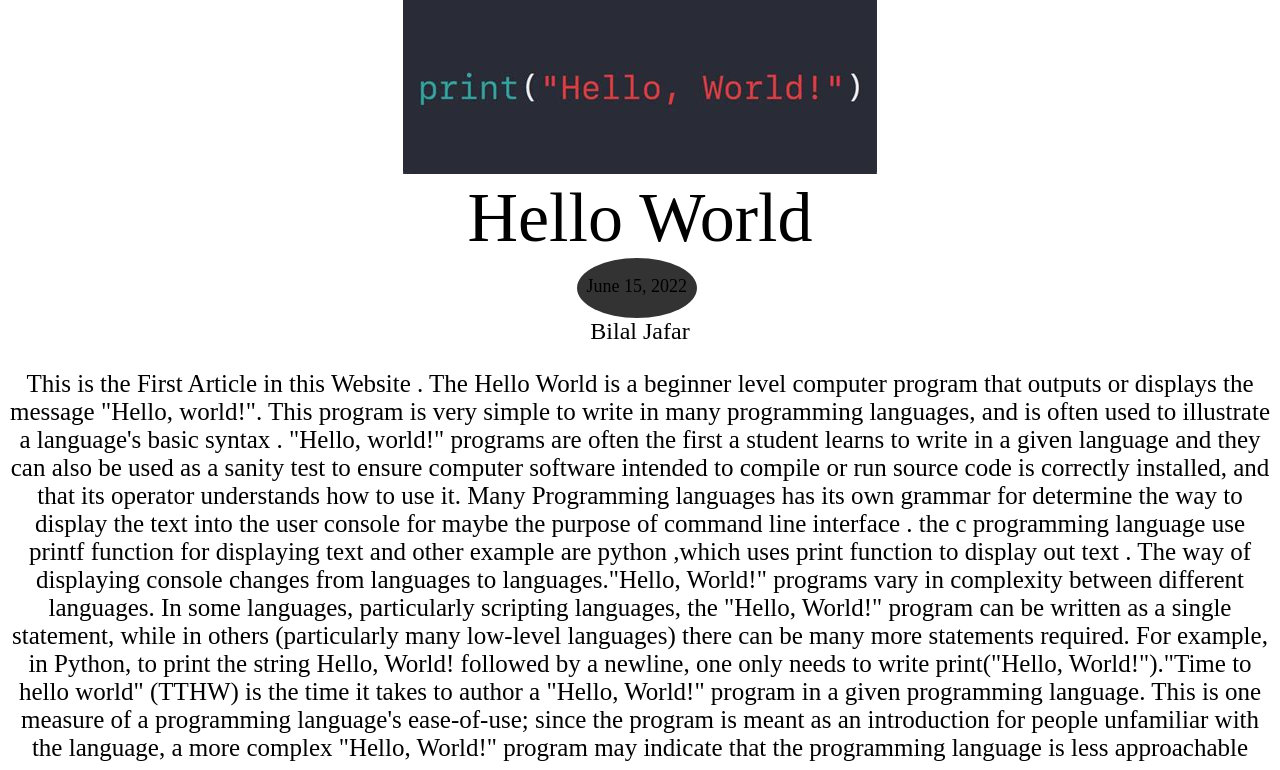
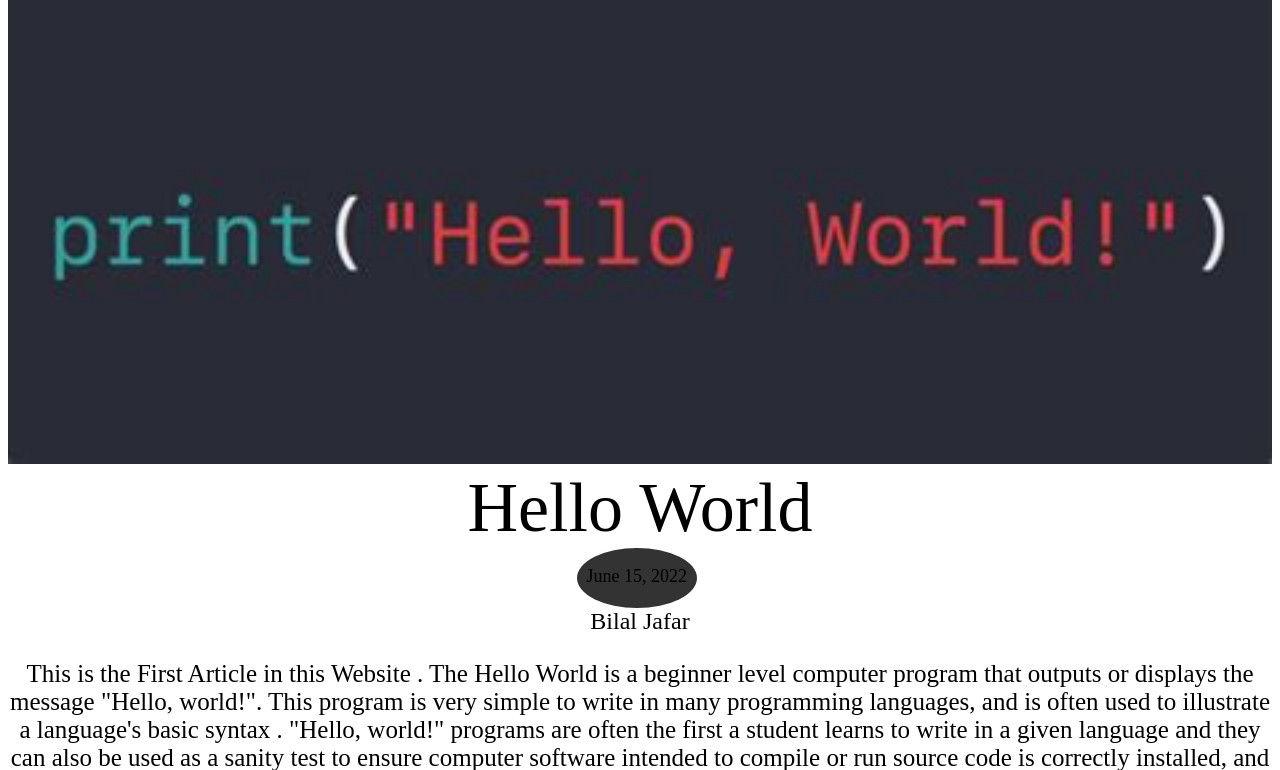
Before and after one commit to Itsr1ght/django_blog_site, a Django app: a page that uses article/templates/article_page.html in a window 1280 px wide. Shown: the part 97-867 px from the top of the page. Run offline with Django 4.2, Linux system fonts and the light colour scheme; data comes from the database, SQL or seed files in the repository; both versions use the stored data as it was after the commit.

Commit message:
extra article and individual article pahe linking

```diff
--- a/article/templates/article_list.html
+++ b/article/templates/article_list.html
@@ -6,10 +6,12 @@
     <h1 class="title" >Article List</h1>
     <div class="articles">
         {% for article in articles %}
-            <div class="article" >
+            <div class="article"  >
+                <a href="{{article.slug}}">
                 <h2> {{ article.title }} </h2>
                 <p>{{ article.date }}</p>
                 <p>{{ article.description }}</p>
+                </a>
             </div>
         {% endfor %}
     </div>
--- a/article/templates/article_page.html
+++ b/article/templates/article_page.html
@@ -3,7 +3,7 @@
 {% block content %}
 
 <div class="article">
-    <img src={{ article.image.url }}>
+    <img class="article_image" src={{ article.image.url }}>
     <div class="article_title">{{ article.title }}</div>
         <div class="date_position" >
             <div class="article_date_box">
--- a/static/article_style.css
+++ b/static/article_style.css
@@ -1,7 +1,20 @@
+a, a:hover, a:visited, a:active {
+    color: inherit;
+    text-decoration: none;
+   }
+
+
 .article {
     font-weight: 300;
     font-style: normal;
     text-align: center;
+}
+
+.article_image {
+    width: 100%;
+    height: auto;
+    top: 0;
+    bottom: 0;
 }
 
 .article_title {
```
Also changed, not shown: db.sqlite3, media/lorem-ipsum2x.png (added).
